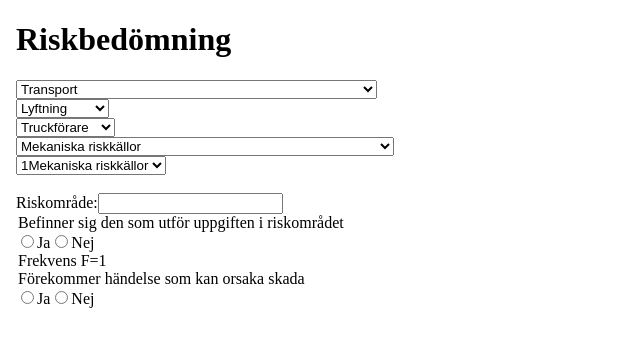
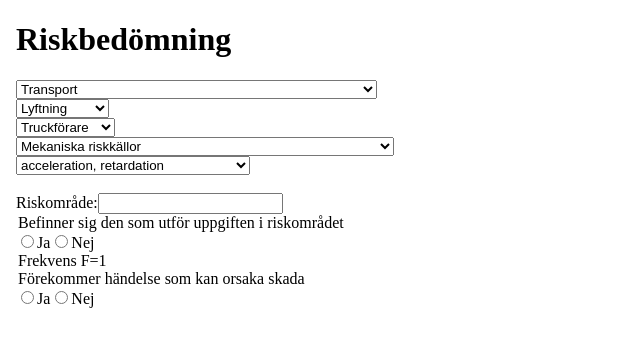
Before and after one commit to Danecoder25/risk, an Angular app: page /frequencyvalue in a window 1280 px wide. Shown: the top 342 px of the page, without its empty margins (0-640 px from the left). Built offline with nearby package versions, Linux system fonts and the light colour scheme.

Commit message:
20210101_v02

```diff
--- a/src/app/riskorigin/riskorigin.component.ts
+++ b/src/app/riskorigin/riskorigin.component.ts
@@ -8,7 +8,9 @@ import { Component, OnInit, Input } from '@angular/core';
 export class RiskoriginComponent implements OnInit {
   @Input() public parentData: string;
   public mechanical = [
-    '1Mekaniska riskkällor'
+    'acceleration, retardation',
+    'kantiga delar',
+    'rörlig del som närmar sig en fast del'
   ];
   public electrical = [
     '2Elektriska riskkällor'
@@ -37,10 +39,8 @@ export class RiskoriginComponent implements OnInit {
   public combinations = [
     '10Kombination av riskkällor'
   ];
-
   constructor() { }
 
   ngOnInit() {
   }
-
 }
```
